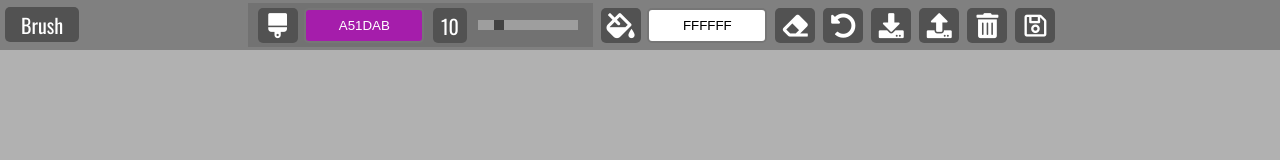
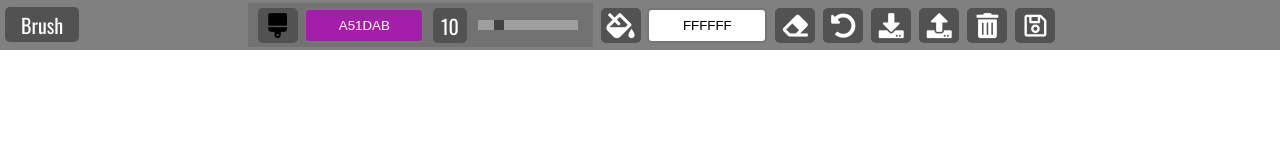
Before and after one commit to nrobert444/Canvas-Paint-Clone, a plain HTML site: page index.html in a window 1280 px wide. Drawn offline with nearby package versions, Linux system fonts and the light colour scheme.

Commit message:
added functionality for switching betwwen brush and eraser, updating brush size with range slider and setting default size.

```diff
--- a/script.js
+++ b/script.js
@@ -1,74 +1,85 @@
-const activeToolEl = document.getElementById('active-tool');
-const brushColorBtn = document.getElementById('brush-color');
-const brushIcon = document.getElementById('brush');
-const brushSize = document.getElementById('brush-size');
-const brushSlider = document.getElementById('brush-slider');
-const bucketColorBtn = document.getElementById('bucket-color');
-const eraser = document.getElementById('eraser');
-const clearCanvasBtn = document.getElementById('clear-canvas');
-const saveStorageBtn = document.getElementById('save-storage');
-const loadStorageBtn = document.getElementById('load-storage');
-const clearStorageBtn = document.getElementById('clear-storage');
-const downloadBtn = document.getElementById('download');
-const { body } = document;
+const activeToolEl = document.getElementById('active-tool')
+const brushColorBtn = document.getElementById('brush-color')
+const brushIcon = document.getElementById('brush')
+const brushSize = document.getElementById('brush-size')
+const brushSlider = document.getElementById('brush-slider')
+const bucketColorBtn = document.getElementById('bucket-color')
+const eraser = document.getElementById('eraser')
+const clearCanvasBtn = document.getElementById('clear-canvas')
+const saveStorageBtn = document.getElementById('save-storage')
+const loadStorageBtn = document.getElementById('load-storage')
+const clearStorageBtn = document.getElementById('clear-storage')
+const downloadBtn = document.getElementById('download')
+const { body } = document
 
 // Global Variables
-
-let currentSize = 10;
-let bucketColor = '#FFFFFF';
-let currentColor = '#A51DAB';
-// let isEraser = false;
+const canvas = document.createElement('canvas')
+canvas.id = 'canvas'
+const context = canvas.getContext('2d')
+let currentSize = 10
+let bucketColor = '#FFFFFF'
+let currentColor = '#A51DAB'
+let isEraser = false
 // let isMouseDown = false;
 // let drawnArray = [];
 
 // Formatting Brush Size
-// function displayBrushSize() {
-
-// }
+function displayBrushSize() {
+  if (brushSlider.value < 10) {
+    brushSize.textContent = `0${brushSlider.value}`
+  } else {
+    brushSize.textContent = brushSlider.value
+  }
+}
 
 // Setting Brush Size
-// brushSlider.addEventListener('change', () => {
-
-// });
+brushSlider.addEventListener('change', () => {
+  currentSize = brushSize.value
+  displayBrushSize()
+})
 
 // Setting Brush Color
-// brushColorBtn.addEventListener('change', () => {
-
-// });
+brushColorBtn.addEventListener('change', () => {
+  isEraser = false
+  currentColor = `#${brushColorBtn}`
+})
 
 // Setting Background Color
-// bucketColorBtn.addEventListener('change', () => {
+bucketColorBtn.addEventListener('change', () => {
+  bucketColor = `#${bucketColorBtn.value}`
+  createCanvas()
+})
 
-// });
+// Eraser
+eraser.addEventListener('click', () => {
+  isEraser = true
+  brushIcon.style.color = 'white'
+  eraser.style.color = 'black'
+  activeToolEl.textContent = 'Eraser'
+  currentColor = bucketColor
+  currentSize = 50
+})
 
-// // Eraser
-// eraser.addEventListener('click', () => {
-
-//   brushIcon.style.color = 'white';
-//   eraser.style.color = 'black';
-//   activeToolEl.textContent = 'Eraser';
-
-// });
-
-// // Switch back to Brush
-// function switchToBrush() {
-//   isEraser = false;
-//   activeToolEl.textContent = 'Brush';
-//   brushIcon.style.color = 'black';
-//   eraser.style.color = 'white';
-//   currentColor = `#${brushColorBtn.value}`;
-//   currentSize = 10;
-
-// }
+// Switch back to Brush
+function switchToBrush() {
+  isEraser = false
+  activeToolEl.textContent = 'Brush'
+  brushIcon.style.color = 'black'
+  eraser.style.color = 'white'
+  currentColor = `#${brushColorBtn.value}`
+  currentSize = 10
+  brushSlider.value = 10
+  displayBrushSize()
+}
 
 // Create Canvas
 function createCanvas() {
-  // canvas.width = ;
-  // canvas.height = ;
-  // context.fillStyle = ;
-  // context.fillRect();
-  body.appendChild(canvas);
-
+  canvas.width = window.innerWidth
+  canvas.height = window.innerHeight - 50
+  context.fillStyle = bucketColor
+  context.fillRect(0, 0, canvas.width, canvas.height)
+  body.appendChild(canvas)
+  switchToBrush()
 }
 
 // // Clear Canvas
@@ -112,30 +123,30 @@ function createCanvas() {
 
 // Get Mouse Position
 function getMousePosition(event) {
-  const boundaries = canvas.getBoundingClientRect();
+  const boundaries = canvas.getBoundingClientRect()
   return {
     x: event.clientX - boundaries.left,
-    y: event.clientY - boundaries.top,
-  };
+    y: event.clientY - boundaries.top
+  }
 }
 
 // Mouse Down
-canvas.addEventListener('mousedown', (event) => {
-  isMouseDown = true;
-  const currentPosition = getMousePosition(event);
-  console.log('mouse is clicked', currentPosition);
+canvas.addEventListener('mousedown', event => {
+  isMouseDown = true
+  const currentPosition = getMousePosition(event)
+  console.log('mouse is clicked', currentPosition)
   //   context.moveTo(currentPosition.x, currentPosition.y);
   //   context.beginPath();
   //   context.lineWidth = currentSize;
   //   context.lineCap = 'round';
   //   context.strokeStyle = currentColor;
-});
+})
 
 // Mouse Move
-canvas.addEventListener('mousemove', (event) => {
+canvas.addEventListener('mousemove', event => {
   if (isMouseDown) {
-    const currentPosition = getMousePosition(event);
-    console.log('mouse is moving', currentPosition);
+    const currentPosition = getMousePosition(event)
+    console.log('mouse is moving', currentPosition)
     //   context.lineTo(currentPosition.x, currentPosition.y);
     //   context.stroke();
     //   storeDrawn(
@@ -148,13 +159,13 @@ canvas.addEventListener('mousemove', (event) => {
     // } else {
     //   storeDrawn(undefined);
   }
-});
+})
 
 // Mouse Up
 canvas.addEventListener('mouseup', () => {
-  isMouseDown = false;
-  console.log('mouse is unclicked');
-});
+  isMouseDown = false
+  console.log('mouse is unclicked')
+})
 
 // // Save to Local Storage
 // saveStorageBtn.addEventListener('click', () => {
@@ -192,8 +203,8 @@ canvas.addEventListener('mouseup', () => {
 //   setTimeout(switchToBrush, 1500);
 // });
 
-// // Event Listener
-// brushIcon.addEventListener('click', switchToBrush);
+// Event Listener
+brushIcon.addEventListener('click', switchToBrush)
 
 // On Load
-createCanvas();
+createCanvas()
--- a/style.css
+++ b/style.css
@@ -1,4 +1,4 @@
-@import url("https://fonts.googleapis.com/css?family=Oswald&display=swap");
+@import url('https://fonts.googleapis.com/css?family=Oswald&display=swap');
 
 * {
   box-sizing: border-box;
@@ -146,7 +146,6 @@ body {
 
 /* Canvas */
 canvas#canvas {
-  background-color: rgb(177, 177, 177);
   position: absolute;
   top: 50px;
   cursor: crosshair;
```
Lines whose indentation alone changed are shown as unchanged.
